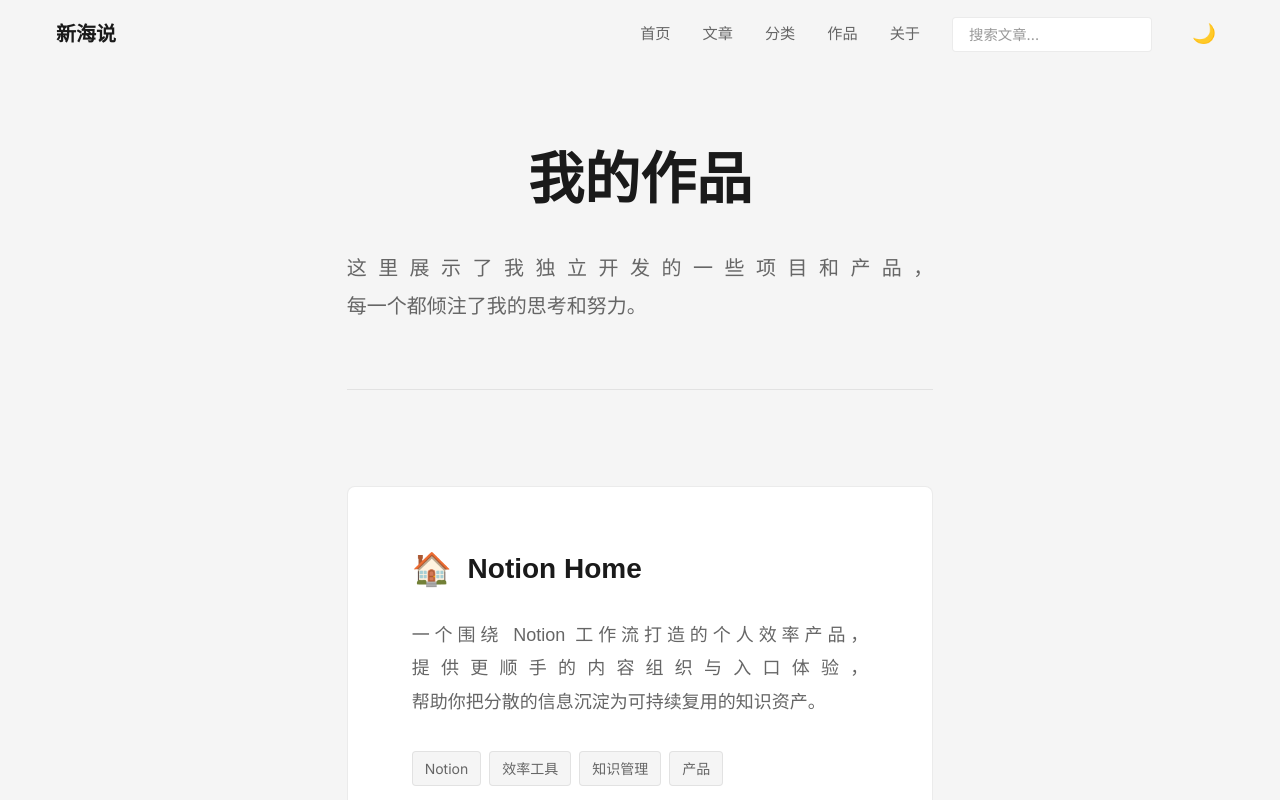
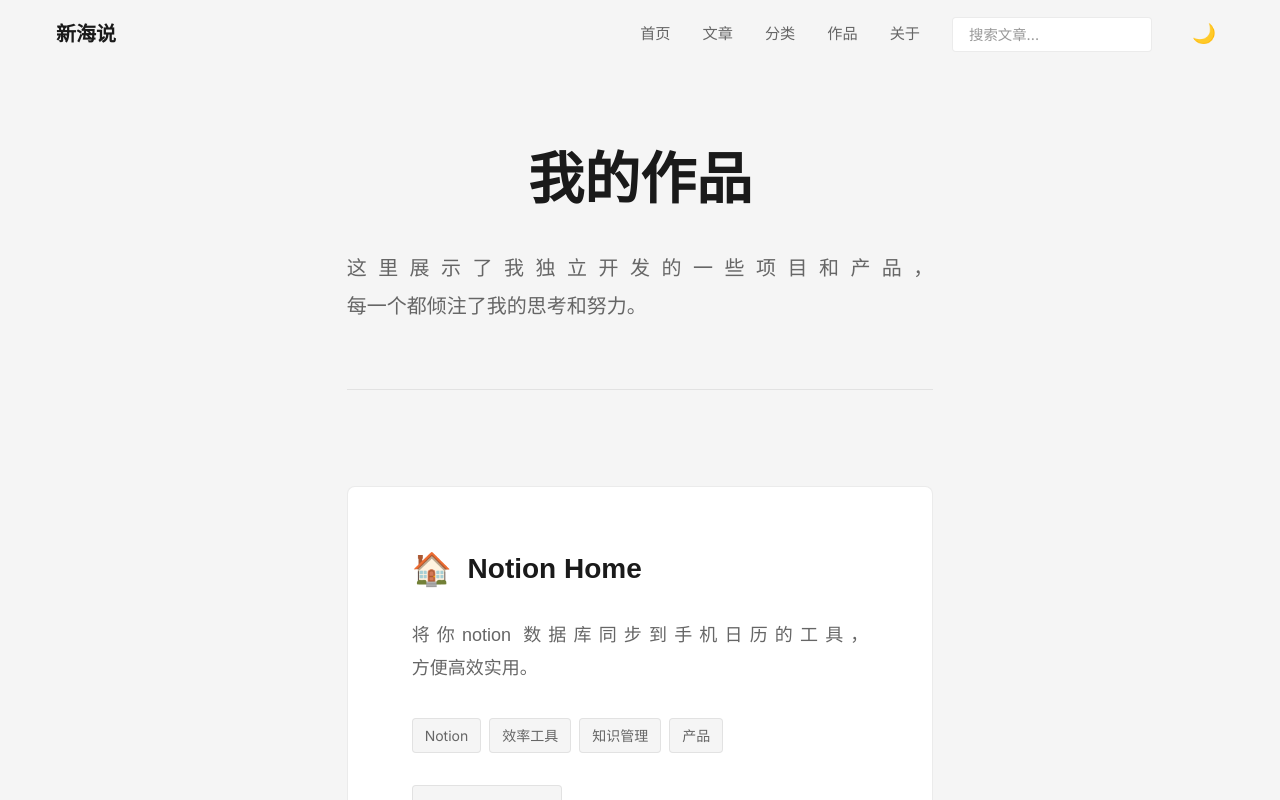
Before and after one commit to SharingMan/09-blog, a Next.js app: page /works in a window 1280 px wide. Shown: the top 800 px of the page. Built offline with nearby package versions, Linux system fonts and the light colour scheme; a web font is replaced by a local one.

Commit message:
chore: update Notion Home description

```diff
--- a/app/works/page.tsx
+++ b/app/works/page.tsx
@@ -20,7 +20,7 @@
 const projects: Project[] = [
   {
     title: 'Notion Home',
-    description: '一个围绕 Notion 工作流打造的个人效率产品，提供更顺手的内容组织与入口体验，帮助你把分散的信息沉淀为可持续复用的知识资产。',
+    description: '将你notion 数据库同步到手机日历的工具，方便高效实用。',
     url: 'https://notionhome-production.up.railway.app/',
     tags: ['Notion', '效率工具', '知识管理', '产品'],
     emoji: '🏠',
```
